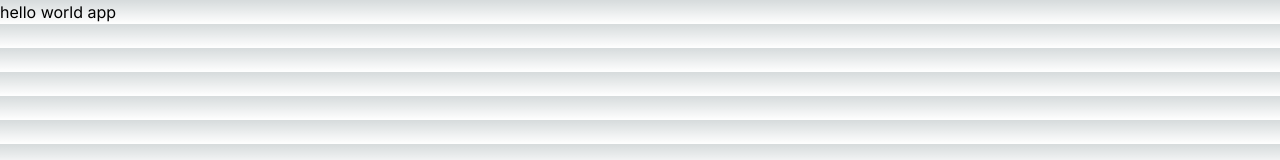
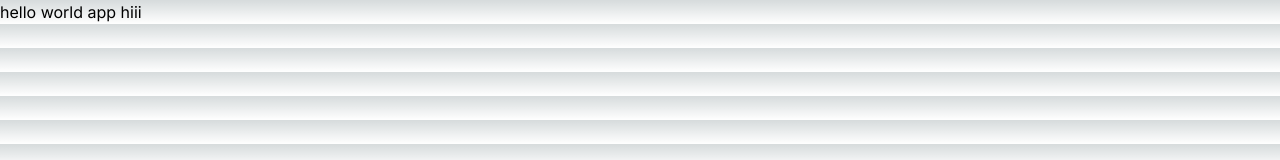
Before and after one commit to rayhankabir-me/online-educational-platform-frontend, a Next.js app: page / in a window 1280 px wide. Shown: the top 160 px of the page. Built offline with nearby package versions, Linux system fonts and the light colour scheme.

Commit message:
hello hi

```diff
--- a/app/page.tsx
+++ b/app/page.tsx
@@ -1,3 +1,3 @@
 export default function Home() {
-  return <h1>hello world app</h1>;
+  return <h1>hello world app hiii</h1>;
 }
```
